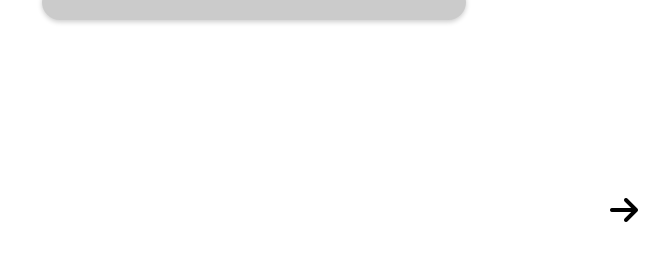
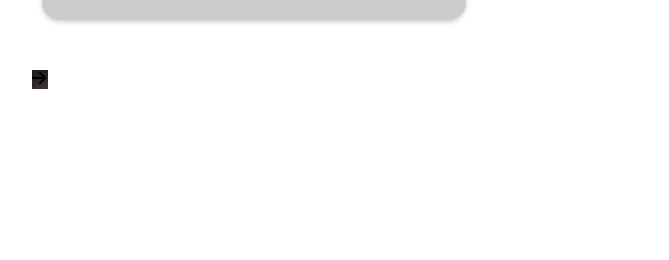
Before and after one commit to codeMaestroLucas/ProjetoIntegrador, a React (Create React App) app: page / in a window 1280 px wide. Shown: the part 502-762 px from the top of the page, without its empty margins (386-1055 px from the left). Built offline with nearby package versions, Linux system fonts and the light colour scheme.

Commit message:
Ainda com problemas na hora do envio de dados 404

```diff
--- a/src/client/js/App.js
+++ b/src/client/js/App.js
@@ -7,8 +7,7 @@ import '../styles/app.css';
 const App = () => {
     const [currentForm, setCurrentForm] = useState('user');
 
-    const switchForm = (e) => {
-        e.preventDefault();
+    const switchForm = () => {
         setCurrentForm((prevForm) => (prevForm === 'user' ? 'car' : 'user'));
     };
 
@@ -16,14 +15,7 @@ const App = () => {
         <main className='main'>
             {currentForm === 'user' ? (
             <>
-                <UserForm>
-                    <button
-                        onClick= { switchForm }
-                        className="btnSwitch"
-                    >
-                        <i className="fas fa-arrow-right"></i>
-                    </button>
-                </UserForm>
+                <UserForm switchForm={switchForm}/>
             </>
             ) : (
             <>
--- a/src/client/js/formularios/CarForm.js
+++ b/src/client/js/formularios/CarForm.js
@@ -1,7 +1,9 @@
 import React from 'react';
 import Form from './Forms';
+import axios from 'axios';
 
-const CarForm = ({ handleChange, formData }) => {
+
+const CarForm = () => {
     const carFields = [
         { title: "Placa", type: "text", name: "placa" },
         { title: "Modelo", type: "text", name: "modelo" },
@@ -10,8 +12,23 @@ const CarForm = ({ handleChange, formData }) => {
         { title: "Quilometragem", type: "number", name: "quilometragem" }
     ];
 
+    const handleSubmit = async (e) => {
+        e.preventDefault();
+        console.log(e);
+        try {
+            await axios.post('/clientes', e);
+            alert('User data submitted successfully');
+        } catch (error) {
+            console.error('Error submitting user data:', error);
+            alert('Error submitting user data. Please try again.');
+        }
+    };
+
     return (
-            <Form fields={carFields} onChange={handleChange} data={formData}>
+            <Form
+                fields={carFields}
+                onSubmit={handleSubmit}
+            >
                 <input
                     className='btnSubmit barlow-semi-condensed-bold'
                     type="submit"
--- a/src/client/js/formularios/Forms.js
+++ b/src/client/js/formularios/Forms.js
@@ -1,12 +1,9 @@
-import React, { useState } from 'react';
+import React from 'react';
 import InputForm from './InputForm';
 import logoSmall from '../../assets/LogoSmall.png';
-import axios from 'axios';
-
 import '../../styles/forms.css';
 
-const Title = () => {
-    return (
+const Title = () => (
     <h2 className="title readex-pro-semibold">
         D
         <img src={logoSmall} alt="logoSmall" />
@@ -14,61 +11,26 @@ const Title = () => {
         <span>s</span>
     </h2>
 );
-};
 
-function Forms({ fields, children }) {
-    const [userData, setUserData] = useState({});
-    const [carData, setCarData] = useState({});
-    const [isUserValidated, setIsUserValidated] = useState(false);
-
-    // Update state based on field type (user or car)
-    const handleChange = (e, type) => {
-        const { name, value } = e.target;
-        if (type === 'user') {
-            setUserData((prev) => ({ ...prev, [name]: value }));
-        } else {
-            setCarData((prev) => ({ ...prev, [name]: value }));
-        }
-    };
-
-    // Handle form submission and send data to the server
-    const handleSubmit = async (e) => {
-        e.preventDefault();
-        const Udata = fields.length === 4 ? userData : [];
-        const Cdata = fields.length === 5 ? carData : [];
-        console.log(Udata);
-        console.log(Cdata);
-        const registerOperation = fields.length === 4 ? false : true;
-
-        try {
-            if (registerOperation) {
-                if (Udata.length) await axios.post('/clientes', Udata); // Send user data
-                if (Cdata.length) await axios.post('/veiculos', Cdata); // Send car data
-                fields.length === 4 ? setUserData({}) : setCarData({});
-            }
-        } catch (error) {
-            alert(error.message);
-        }
-    };
-
+function Forms({ fields, data, onChange, onSubmit }) {
     return (
         <>
             <Title />
-            <form className="form" onSubmit={handleSubmit}>
+
+            <form className="form" onSubmit={onSubmit}>
                 {fields.map((field, index) => (
                     <InputForm
                         key={index}
                         title={field.title}
                         type={field.type}
                         name={field.name}
-                        value={fields.length === 4 ? userData[field.name] : carData[field.name]} // Controlled input
-                        onChange={(e) =>
-                            handleChange(e, fields.length === 4 ? 'user' : 'car')
-                        }
+                        value={data[field.name] || ''}
+                        onChange={onChange}
                     />
                 ))}
-
-                {children}
+                <button type="submit" className="btnSubmit barlow-semi-condensed-bold">
+                    <i className="fas fa-arrow-right"></i>
+                </button>
             </form>
         </>
     );
--- a/src/client/js/formularios/InputForm.js
+++ b/src/client/js/formularios/InputForm.js
@@ -1,18 +1,16 @@
 import React from 'react';
 import '../../styles/inputForm.css';
 
-function InputForm({title, type}) {
-
+function InputForm({ title, type, name, required= true }) {
     return (
-        <div className= 'inputDiv'>
-            <label className= 'label barlow-semi-condensed-medium'>{title}</label>
-
+        <div className='inputDiv'>
+            <label className='label barlow-semi-condensed-medium'>{title}</label>
             <input
-                className= 'input barlow-semi-condensed-medium'
-                type= {type}
-                name= {title}
-                required
-                />
+                className='input barlow-semi-condensed-medium'
+                type={type}
+                name={name}
+                required={required}
+            />
         </div>
     );
 }
--- a/src/client/js/formularios/UserForm.js
+++ b/src/client/js/formularios/UserForm.js
@@ -1,7 +1,15 @@
-import React from 'react';
+import React, { useState } from 'react';
 import Form from './Forms';
+import api from '../../../server/services/api';
 
-const UserForm = ({ handleChange, formData, children }) => {
+const UserForm = ({ switchForm, children }) => {
+    const [formData, setFormData] = useState({
+        nome: '',
+        telefone: '',
+        email: '',
+        senha: ''
+    });
+
     const userFields = [
         { title: "Nome", type: "text", name: "nome" },
         { title: "Telefone", type: "tel", name: "telefone" },
@@ -9,13 +17,50 @@ const UserForm = ({ handleChange, formData, children }) => {
         { title: "Senha", type: "password", name: "senha" }
     ];
 
+    const handleChange = (e) => {
+        console.log(e.target)
+        const { name, value } = e.target;
+        setFormData((prevData) => ({
+            ...prevData,
+            [name]: value
+        }));
+    };
+
+    const handleSubmit = async (e) => {
+        e.preventDefault();
+
+        // Log do evento e dados do formulário
+        console.log("Dados do formulário:", formData);
+
+        try {
+            const response = await api.post('/clientes', formData);
+            alert('User data submitted successfully');
+            console.log("Resposta do servidor:", response.data);
+
+            // Limpa os dados do formulário
+            setFormData({
+                nome: '',
+                telefone: '',
+                email: '',
+                senha: ''
+            });
+
+            switchForm(); // Alterna para o próximo formulário
+        } catch (error) {
+            console.error('Erro ao enviar dados do usuário:', error);
+            alert('Erro ao enviar dados do usuário. Tente novamente.');
+        }
+    };
+
     return (
-        <>
-            <Form fields={userFields} onChange={handleChange} data={formData}>
-                {children}
-            </Form>
-
-        </>
+        <Form
+            fields={userFields}
+            data={formData}
+            onChange={handleChange}
+            onSubmit={handleSubmit}
+        >
+            {children}
+        </Form>
     );
 };
 
--- a/src/client/styles/app.css
+++ b/src/client/styles/app.css
@@ -29,7 +29,7 @@ body {
     justify-content: center;
     align-items: center;
 
-    margin: 3rem 5% 10%;
+    margin: 3rem 5%;
     padding: 9px 2px;
 }
 
@@ -52,27 +52,3 @@ body {
     transform: rotate(-18deg) translateY(-0.4rem);
     transform-origin: center;
 }
-
-.btnSwitch {
-    position: absolute;
-    bottom: 8%;
-    right: 20%;
-
-    font-size: 2rem;
-}
-
-.btnSubmit {
-    margin-top: 1.5rem;
-
-    background-image: linear-gradient(155deg, rgb(31 30 30) 19.2%, rgb(64 55 55) 103.9%);
-    color: white;
-    letter-spacing: 1.5px;
-    font-size: 1rem;
-}
-
-.error {
-    color: rgb(208, 17, 17);
-    margin-top: 1rem;
-    font-size: 1.5rem;
-    font-weight: 800;
-}
--- a/src/client/styles/forms.css
+++ b/src/client/styles/forms.css
@@ -3,3 +3,28 @@
     height: 100%;
     overflow-y: auto;
 }
+
+
+.btnSwitch {
+    position: absolute;
+    bottom: 8%;
+    right: 20%;
+
+    font-size: 2rem;
+}
+
+.btnSubmit {
+    margin-top: 1.5rem;
+
+    background-image: linear-gradient(155deg, rgb(31 30 30) 19.2%, rgb(64 55 55) 103.9%);
+    color: white;
+    letter-spacing: 1.5px;
+    font-size: 1rem;
+}
+
+.error {
+    color: rgb(208, 17, 17);
+    margin-top: 1rem;
+    font-size: 1.5rem;
+    font-weight: 800;
+}
--- a/src/client/styles/reset.css
+++ b/src/client/styles/reset.css
@@ -6,6 +6,7 @@
     outline: 0;
     border: none;
     box-sizing: border-box;
+
     overflow-x: hidden;
     overflow-y: hidden;
 
```
Lines whose indentation alone changed are shown as unchanged.
